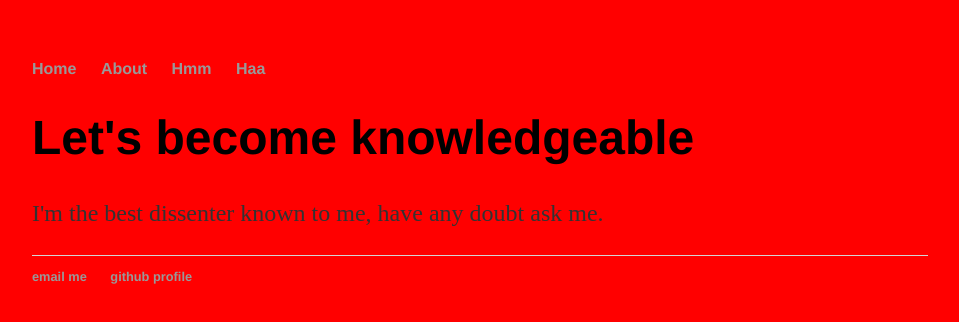
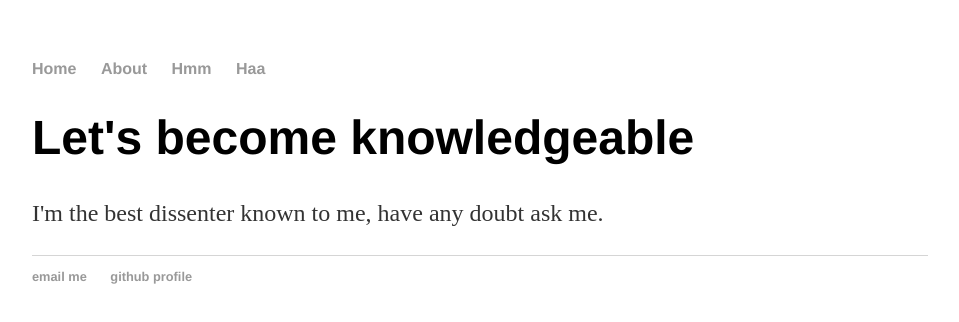
Before and after one commit to barunm/barunm.github.io, a plain HTML site: page index.html in a window 1280 px wide. Shown: the whole page, without its empty margins (160-1119 px from the left). Drawn offline with Linux system fonts and the light colour scheme.

Commit message:
Update main.css

```diff
--- a/main.css
+++ b/main.css
@@ -1,7 +1,7 @@
 body {
     margin: 60px auto;
     width: 70%;
-    background-color: red;
+    background-color: dark;
 }
 nav ul, footer ul {
     font-family:'Helvetica', 'Arial', 'Sans-Serif';
```
